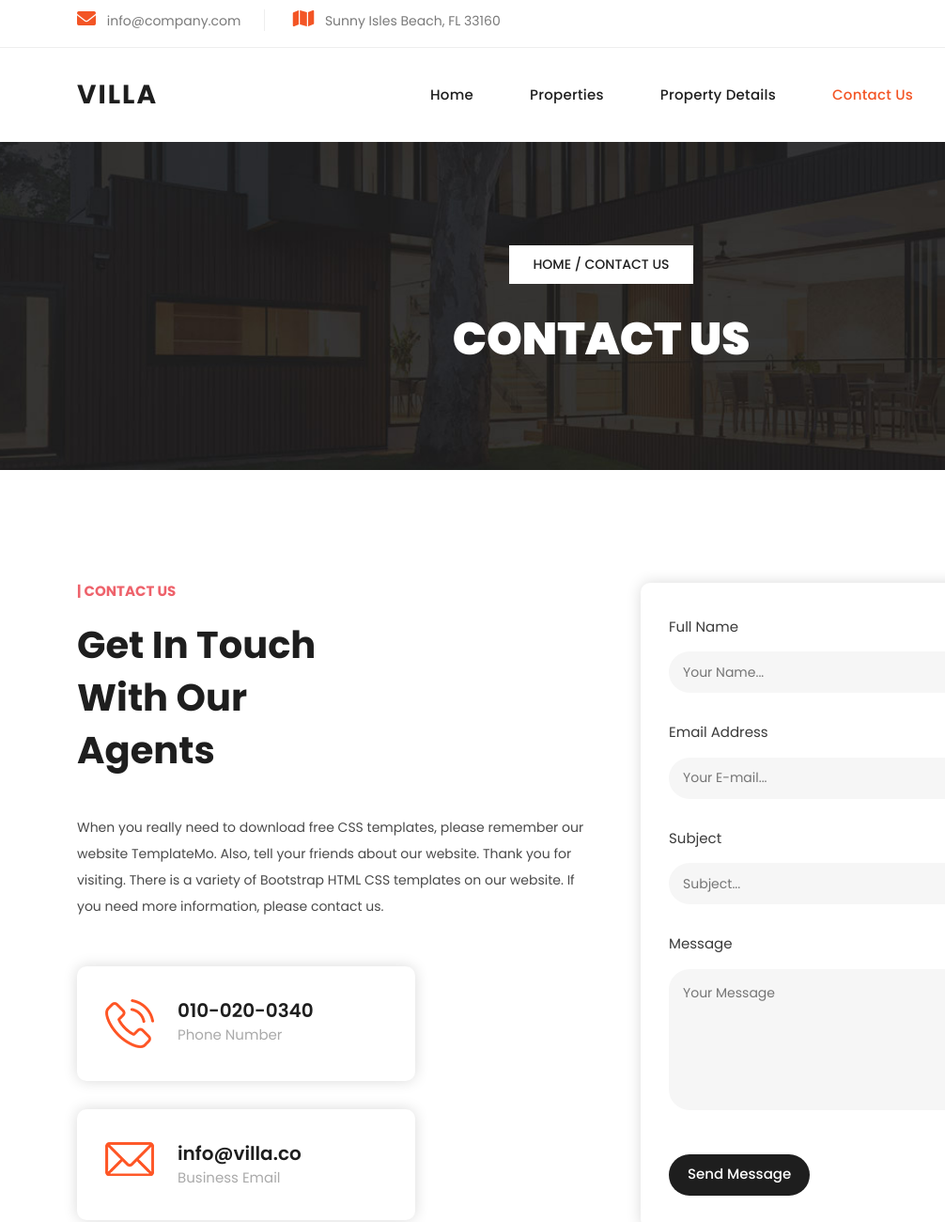
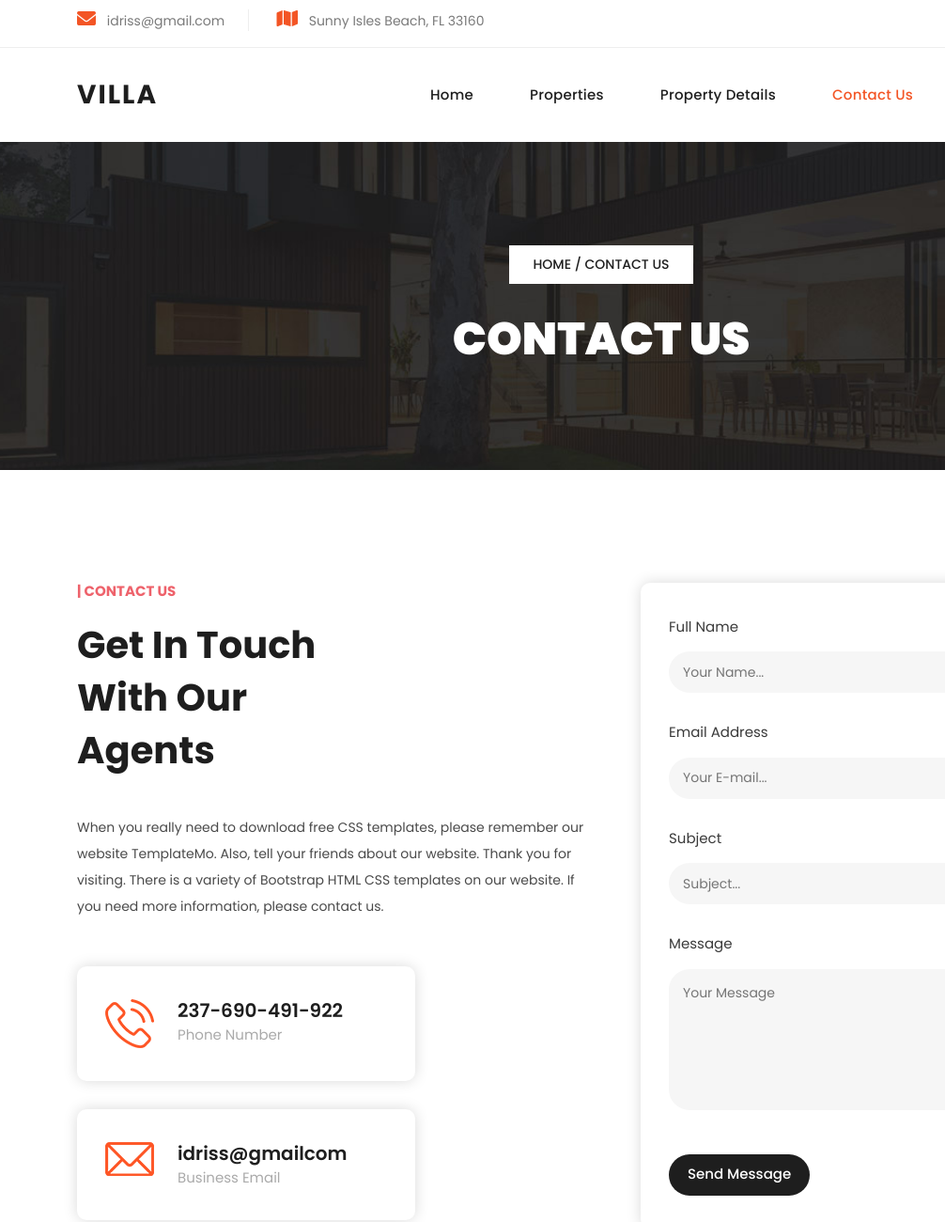
Before and after one commit to saidhe/templatemo_591_villa_agency, a plain HTML site: page contact.html in a window 1280 px wide. Shown: the top 1300 px of the page at 94% size, 0-1006 px from the left. Drawn offline with nearby package versions, Linux system fonts and the light colour scheme.

Commit message:
Please enter the commit message for your changes. Lines starting  with '' will be ignored, and an empty message aborts the commit.
 On branch main
 Your branch is up to date with 'origin/main'.

 Changes to be committed:
	modified:   contact.html
	modified:   properties.html
	modified:   property-details.html

```diff
--- a/contact.html
+++ b/contact.html
@@ -48,7 +48,7 @@ https://templatemo.com/tm-591-villa-agency
       <div class="row">
         <div class="col-lg-8 col-md-8">
           <ul class="info">
-            <li><i class="fa fa-envelope"></i> info@company.com</li>
+            <li><i class="fa fa-envelope"></i> idriss@gmail.com</li>
             <li><i class="fa fa-map"></i> Sunny Isles Beach, FL 33160</li>
           </ul>
         </div>
@@ -118,13 +118,13 @@ https://templatemo.com/tm-591-villa-agency
             <div class="col-lg-12">
               <div class="item phone">
                 <img src="assets/images/phone-icon.png" alt="" style="max-width: 52px;">
-                <h6>010-020-0340<br><span>Phone Number</span></h6>
+                <h6>237-690-491-922<br><span>Phone Number</span></h6>
               </div>
             </div>
             <div class="col-lg-12">
               <div class="item email">
                 <img src="assets/images/email-icon.png" alt="" style="max-width: 52px;">
-                <h6>info@villa.co<br><span>Business Email</span></h6>
+                <h6>idriss@gmailcom<br><span>Business Email</span></h6>
               </div>
             </div>
           </div>
@@ -178,7 +178,7 @@ https://templatemo.com/tm-591-villa-agency
       <div class="col-lg-12">
         <p>Copyright © 2048 Villa Agency Co., Ltd. All rights reserved.
 
-        Design: <a rel="nofollow" href="https://templatemo.com" target="_blank">TemplateMo</a></p>
+        Design: <a rel="nofollow" href="https://templatemo.com" target="_blank"></a></p>
       </div>
     </div>
   </footer>
```
Also changed, not shown: properties.html (+2 -2 lines), property-details.html (+2 -2 lines).
